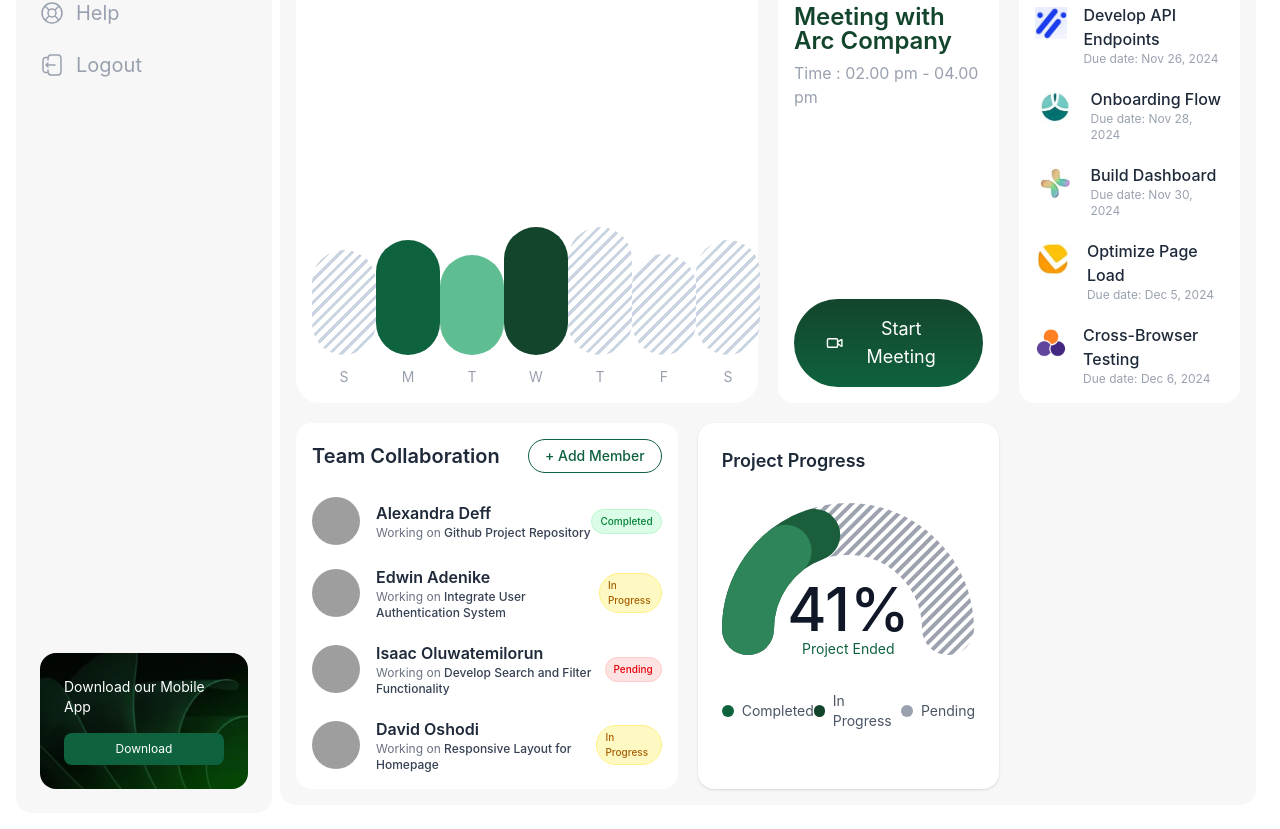
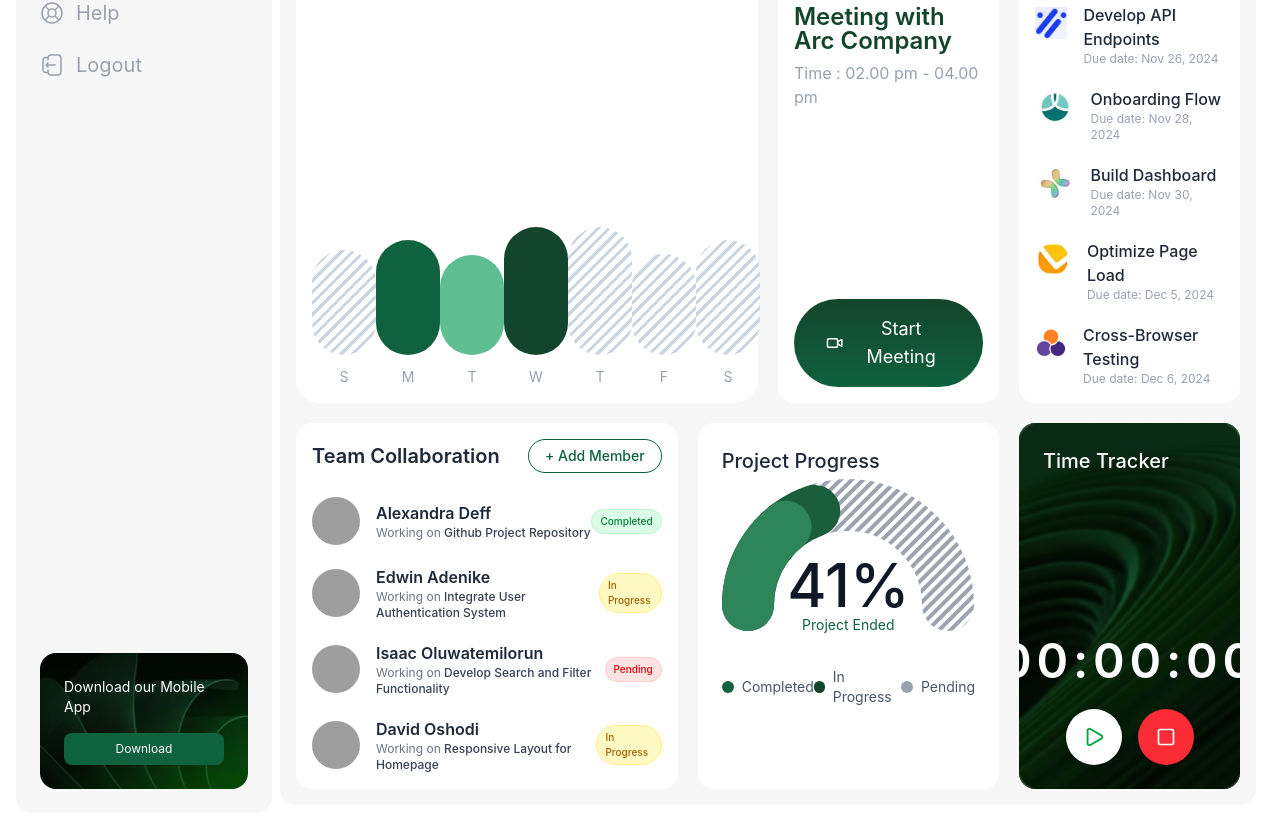
Before and after one commit to shantoopaul/dashboard-task, a React (Vite) app: page /dashboard in a window 1280 px wide. Shown: the part 553-1382 px from the top of the page. Built offline with nearby package versions, Linux system fonts and the light colour scheme; sample sign-in values are in the browser's storage; grey boxes are pictures that could not be loaded.

Commit message:
add: Time tracker app

```diff
--- a/src/Components/ProjectProgress.tsx
+++ b/src/Components/ProjectProgress.tsx
@@ -26,10 +26,8 @@ const ProjectProgress: React.FC<ProjectProgressProps> = ({
   const totalProgress = Math.round(((completed + inProgress) / total) * 100);
 
   return (
-    <div className="col-span-4 rounded-2xl bg-white p-6 shadow-sm">
-      <h2 className="mb-6 text-lg font-semibold text-gray-800">
-        Project Progress
-      </h2>
+    <div className="col-span-4 rounded-2xl bg-white p-6">
+      <h3 className="text-xl font-medium text-gray-800">Project Progress</h3>
 
       <div className="relative flex items-center justify-center">
         <svg
--- a/src/Components/Projects.tsx
+++ b/src/Components/Projects.tsx
@@ -34,7 +34,7 @@ const projects: ProjectItem[] = [
   },
 ];
 
-function Projects() {
+const Projects = () => {
   return (
     <div className="col-span-3 rounded-2xl bg-white p-4">
       <div className="mb-4 flex items-center justify-between">
@@ -68,6 +68,6 @@ function Projects() {
       </div>
     </div>
   );
-}
+};
 
 export default Projects;
--- a/src/Components/ReminderCard.tsx
+++ b/src/Components/ReminderCard.tsx
@@ -1,6 +1,6 @@
 import { Video } from "lucide-react";
 
-function ReminderCard() {
+const ReminderCard = () => {
   return (
     <div className="col-span-3 rounded-2xl bg-white p-4 h-full flex flex-col">
       <p className="text-xl font-medium text-gray-800 mb-4">Reminders</p>
@@ -15,6 +15,6 @@ function ReminderCard() {
       </button>
     </div>
   );
-}
+};
 
 export default ReminderCard;
--- /dev/null
+++ b/src/Components/TimeTracker.tsx
@@ -0,0 +1,83 @@
+import { useEffect, useRef, useState } from "react";
+import { Pause, Play, Square } from "lucide-react";
+
+const formatTime = (seconds: number): string => {
+  const hrs = Math.floor(seconds / 3600)
+    .toString()
+    .padStart(2, "0");
+  const mins = Math.floor((seconds % 3600) / 60)
+    .toString()
+    .padStart(2, "0");
+  const secs = (seconds % 60).toString().padStart(2, "0");
+
+  return `${hrs}:${mins}:${secs}`;
+};
+
+const TimeTracker = () => {
+  const [seconds, setSeconds] = useState(0);
+  const [isRunning, setIsRunning] = useState(false);
+  const intervalRef = useRef<number | null>(null);
+
+  useEffect(() => {
+    if (isRunning) {
+      intervalRef.current = window.setInterval(() => {
+        setSeconds((prev) => prev + 1);
+      }, 1000);
+    }
+
+    return () => {
+      if (intervalRef.current) {
+        clearInterval(intervalRef.current);
+      }
+    };
+  }, [isRunning]);
+
+  const handleStartPause = () => {
+    setIsRunning((prev) => !prev);
+  };
+
+  const handleStop = () => {
+    setIsRunning(false);
+    setSeconds(0);
+  };
+
+  return (
+    <div className="col-span-3 rounded-2xl overflow-hidden relative">
+      <img
+        src="/timeTrackerBg.png"
+        alt="Time Tracker Background"
+        className="absolute inset-0 w-full h-full object-cover"
+      />
+
+      <div className="absolute inset-0 bg-black/30 backdrop-blur-[1px]" />
+
+      <div className="relative z-10 flex flex-col justify-between h-full p-6 text-white">
+        <h3 className="text-xl font-medium">Time Tracker</h3>
+
+        <div className="flex flex-col items-center gap-6">
+          <div className="text-5xl font-semibold tracking-widest">
+            {formatTime(seconds)}
+          </div>
+
+          <div className="flex items-center gap-4">
+            <button
+              onClick={handleStartPause}
+              className="w-14 h-14 flex items-center justify-center rounded-full bg-white text-green-600 shadow-md hover:scale-105 transition"
+            >
+              {isRunning ? <Pause size={22} /> : <Play size={22} />}
+            </button>
+
+            <button
+              onClick={handleStop}
+              className="w-14 h-14 flex items-center justify-center rounded-full bg-red-500 text-white shadow-md hover:scale-105 transition"
+            >
+              <Square size={20} />
+            </button>
+          </div>
+        </div>
+      </div>
+    </div>
+  );
+};
+
+export default TimeTracker;
--- a/src/Hooks/useAuth.ts
+++ b/src/Hooks/useAuth.ts
@@ -1,7 +1,7 @@
 import { useContext } from "react";
 import { AuthContext } from "../context/AuthContext";
 
-export function useAuth() {
+export const useAuth = () => {
   const context = useContext(AuthContext);
 
   if (!context) {
@@ -9,4 +9,4 @@ export function useAuth() {
   }
 
   return context;
-}
+};
--- a/src/Pages/Dashboard.tsx
+++ b/src/Pages/Dashboard.tsx
@@ -5,6 +5,7 @@ import ProjectProgress from "../Components/ProjectProgress";
 import Projects from "../Components/Projects";
 import ReminderCard from "../Components/ReminderCard";
 import TeamCollaboration from "../Components/TeamCollaboration";
+import TimeTracker from "../Components/TimeTracker";
 
 const Dashboard = () => {
   return (
@@ -32,6 +33,7 @@ const Dashboard = () => {
         <Projects />
         <TeamCollaboration />
         <ProjectProgress completed={30} inProgress={11} pending={59} />
+        <TimeTracker />
       </div>
     </>
   );
--- a/src/Pages/Login.tsx
+++ b/src/Pages/Login.tsx
@@ -4,7 +4,7 @@ import { loginUser } from "../api/auth";
 import { useAuth } from "../Hooks/useAuth";
 import axios from "axios";
 
-export default function Login() {
+const Login = () => {
   const [email, setEmail] = useState("");
   const [password, setPassword] = useState("");
   const [loading, setLoading] = useState(false);
@@ -93,4 +93,6 @@ export default function Login() {
       </form>
     </div>
   );
-}
+};
+
+export default Login;
--- a/src/Routes/PrivateRoute.tsx
+++ b/src/Routes/PrivateRoute.tsx
@@ -6,7 +6,7 @@ interface PrivateRouteProps {
   children: ReactNode;
 }
 
-export default function PrivateRoute({ children }: PrivateRouteProps) {
+const PrivateRoute = ({ children }: PrivateRouteProps) => {
   const { user } = useAuth();
 
   if (!user) {
@@ -14,4 +14,6 @@ export default function PrivateRoute({ children }: PrivateRouteProps) {
   }
 
   return children;
-}
+};
+
+export default PrivateRoute;
--- a/src/context/AuthProvider.tsx
+++ b/src/context/AuthProvider.tsx
@@ -6,7 +6,7 @@ interface AuthProviderProps {
   children: ReactNode;
 }
 
-export function AuthProvider({ children }: AuthProviderProps) {
+export const AuthProvider = ({ children }: AuthProviderProps) => {
   const [user, setUser] = useState<User | null>(() => {
     const storedUser = localStorage.getItem("user");
     return storedUser ? JSON.parse(storedUser) : null;
@@ -42,4 +42,4 @@ export function AuthProvider({ children }: AuthProviderProps) {
       {children}
     </AuthContext.Provider>
   );
-}
+};
```
